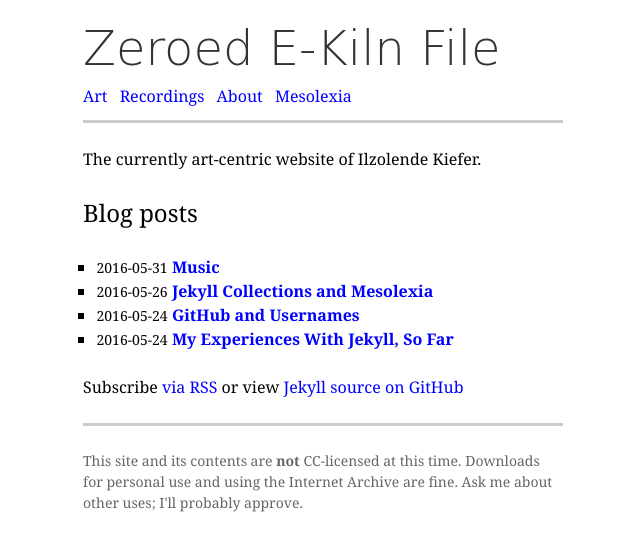
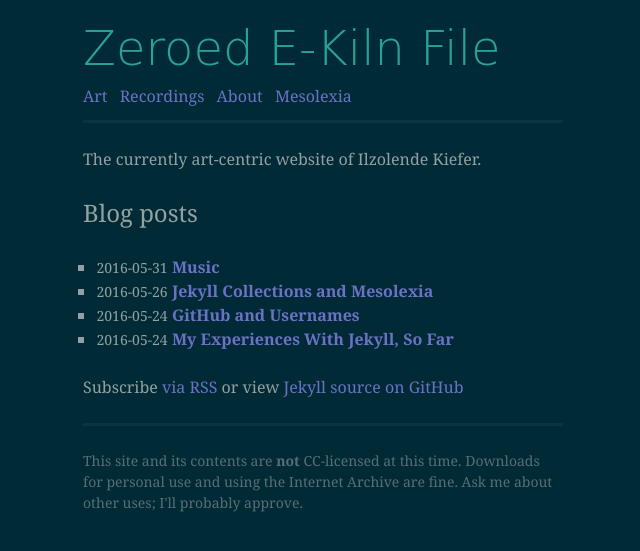
Before and after one commit to ilzolende/ilzolende.github.io, a Jekyll site: the page built from index.html, in a window 1280 px wide. Shown: the top 551 px of the page, without its empty margins (317-957 px from the left). Built offline with Jekyll 4.4.1, drawn with Linux system fonts in a browser that asks for light colours; some web fonts are replaced.

Commit message:
made solarized scheme good

```diff
--- a/_sass/color-schemes/_solarized.scss
+++ b/_sass/color-schemes/_solarized.scss
@@ -17,14 +17,23 @@ $blue:      #268bd2;
 $cyan:      #2aa198;
 $green:     #859900;
 
-$text-color: $base0;
+$text-color: $base1;
 $background-color: $base03;
 $is-dark-background: true;
 
 $secondary-text-color:  $base01;
 $dividing-line-color: $base02; //lowest contrast
-$link-color: $blue; //unclicked link
-$link-visited-color: $violet; //clicked link
-$main-title-color: $yellow; //title
+$link-color: $violet; //unclicked link
+$link-visited-color: $magenta; //clicked link
+$main-title-color: $cyan; //title
 
-h2, h3 {color: $base1;}
+pre, code {
+    @if $is-dark-background {
+      border-color: $base01 !important;
+      background-color: $base02 !important;
+    }
+    @else {
+        border-color: $base1 !important;
+        background-color: $base2 !important;
+    }
+}
--- a/css/main.scss
+++ b/css/main.scss
@@ -3,7 +3,7 @@
 ---
 @charset "utf-8";
 //@import "color-schemes/red-velvet";
-@import "color-schemes/basic";
+@import "color-schemes/solarized";
 
 $body-width: 30em;
 
```
